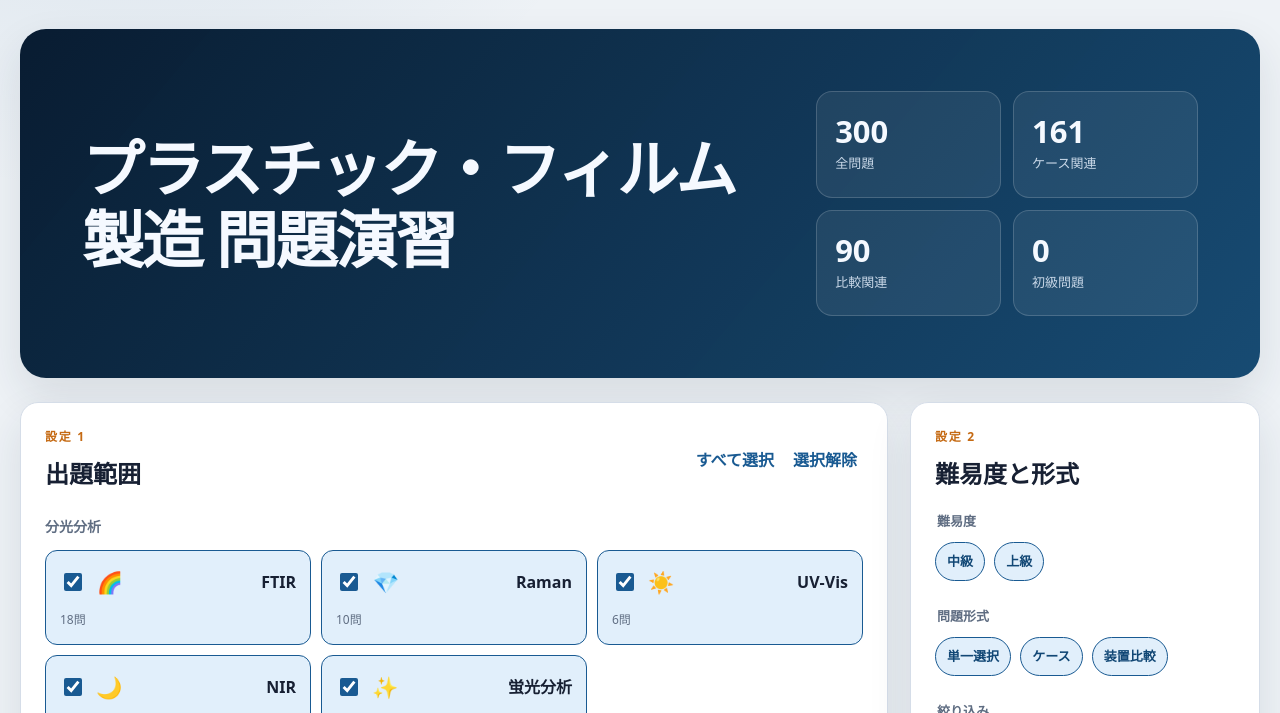
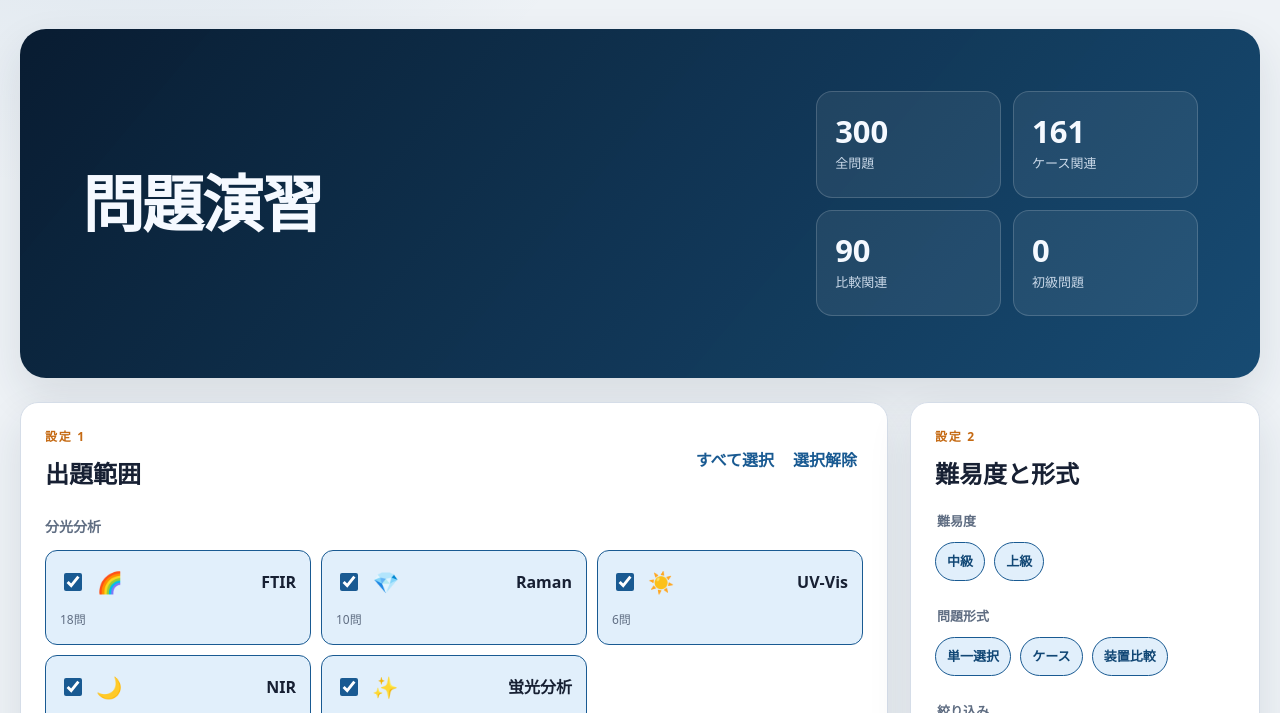
Before and after one commit to Yu-minm/analytical-instrument-practical-quiz-300, a plain HTML site: page index.html in a window 1280 px wide. Shown: the part 80-793 px from the top of the page. Drawn offline with Linux system fonts and the light colour scheme.

Commit message:
Update index.html

```diff
--- a/index.html
+++ b/index.html
@@ -46,7 +46,7 @@
     <section id="view-setup" class="view is-active" aria-labelledby="setup-title">
       <div class="hero-panel">
         <div>
-          <h1 id="setup-title">プラスチック・フィルム製造 問題演習</h1>
+          <h1 id="setup-title">問題演習</h1>
         </div>
         <div class="hero-stats" aria-label="問題構成">
           <div><strong id="stat-total">300</strong><span>全問題</span></div>
```
